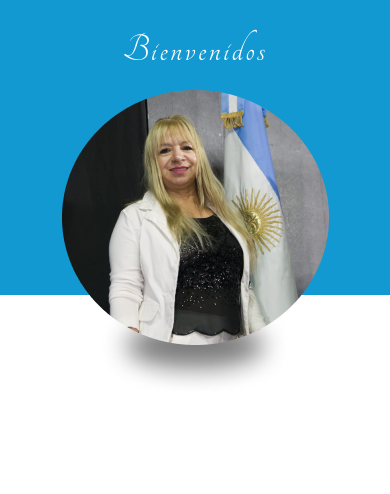
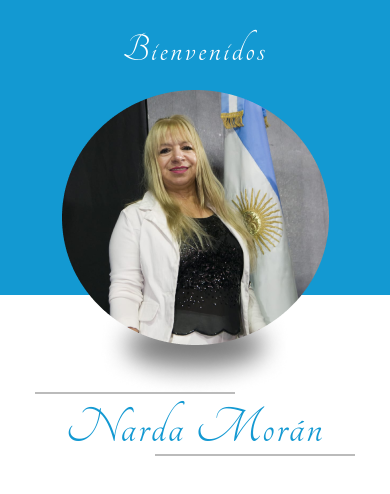
Before and after one commit to hectorgonz1997/narda-moran, a plain HTML site: page index.html in a window 390 px wide. Drawn offline with Linux system fonts and the light colour scheme.

Commit message:
mmejoras

```diff
--- a/css/style.css
+++ b/css/style.css
@@ -1,13 +1,15 @@
 @import url('https://fonts.googleapis.com/css2?family=Great+Vibes&display=swap');
 @media screen and (min-width:0px) and (max-width:420px){
     body{
-        margin: 0px;}
+        margin: 0px;
+    }
 
-    header{
+    header
+    {
         margin: 0px;
         padding: 0px;
-        background-color: rgba(19, 153, 210, 1) ;}
-
+        background-color: rgba(19, 153, 210, 1) ;
+    }
     h1{
         margin: 0px;
         text-align: center;
@@ -17,18 +19,49 @@
         font-size:40px;
         color: white;
         position: relative;
-        top: 30px;}
-
+        top: 30px;
+    }
     .perfil{
         display: block;
         margin: auto;
         position:relative;
-        top: 50px;}
-
+        top: 50px;
+    }
     .elipse{
         display: block;
         margin: auto;
     }
+    .imgelipse{
+        height: 95px;
+    }
+    .linea {
+        border-top: 2px solid rgba(187, 187, 187, 1);
+        height: 2px;
+        max-width: 200px;
+        padding: 0;
+        margin: 2px auto 5px auto;
+        position:relative;
+        right: 60px;
+      }
+    .nombre{
+        text-align: center;
+        font-family:'Tangerine', cursive;
+        font-weight: normal;
+        letter-spacing: 0.04em;
+        color: rgba(19, 153, 210, 1);
+        font-size: 53px;
+        margin: 0px;
+    }
+      .linea2 {
+        border-top: 2px solid rgba(187, 187, 187, 1);
+        height: 2px;
+        max-width: 200px;
+        padding: 0;
+        margin: 0px auto 0 auto;
+        position: relative;
+        left: 60px;
+      }
+
 
 
 }
--- a/index.html
+++ b/index.html
@@ -15,7 +15,9 @@
         <h1>Bienvenidos</h1>
         <img class="perfil" src="img/Maskgroup.png" alt="imagen-de-narda">
     </header>
-    <div><img class="elipse" src="img/Ellipse 2.png"></div>
-
+    <div class="imgelipse"><img class="elipse" src="img/Ellipse 2.png"></div>
+    <div class="linea"></div>
+    <p class="nombre">Narda Morán</p>
+    <div class="linea2"></div>
 </body>
 </html>
```
